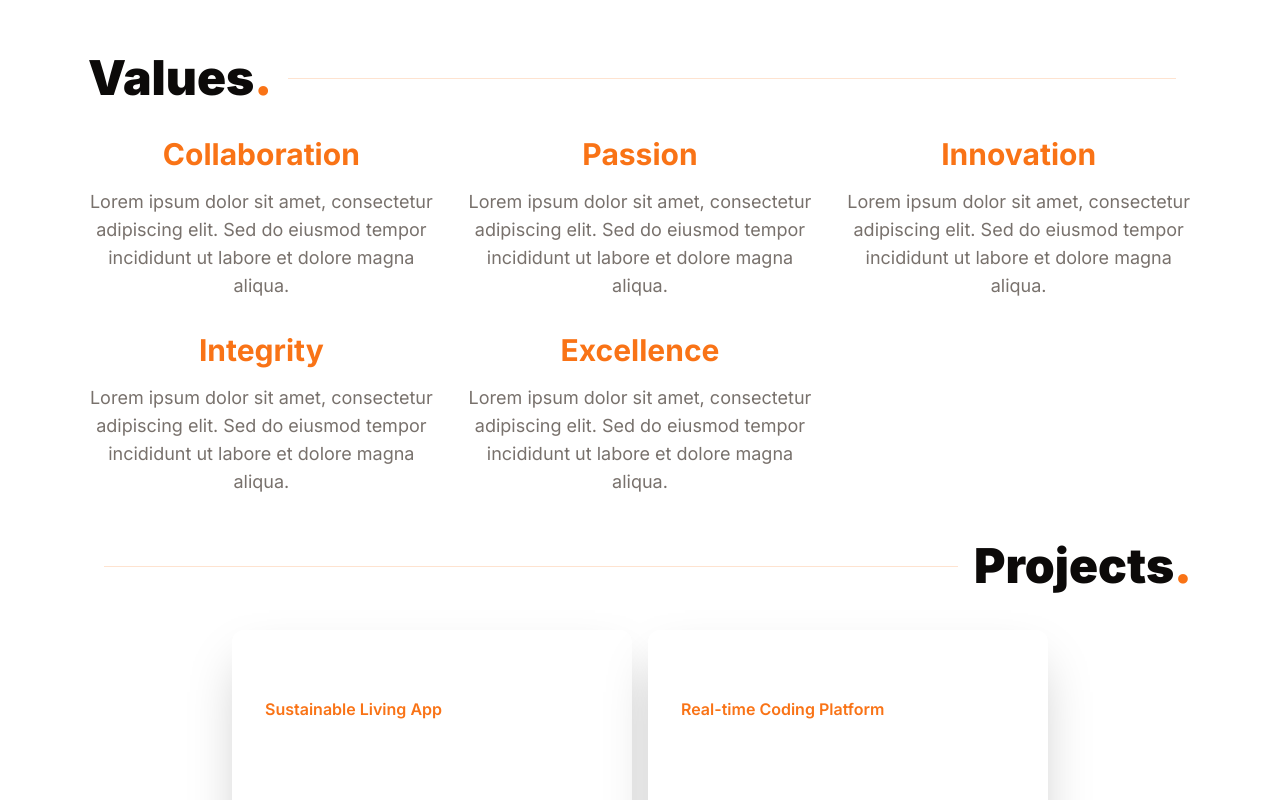
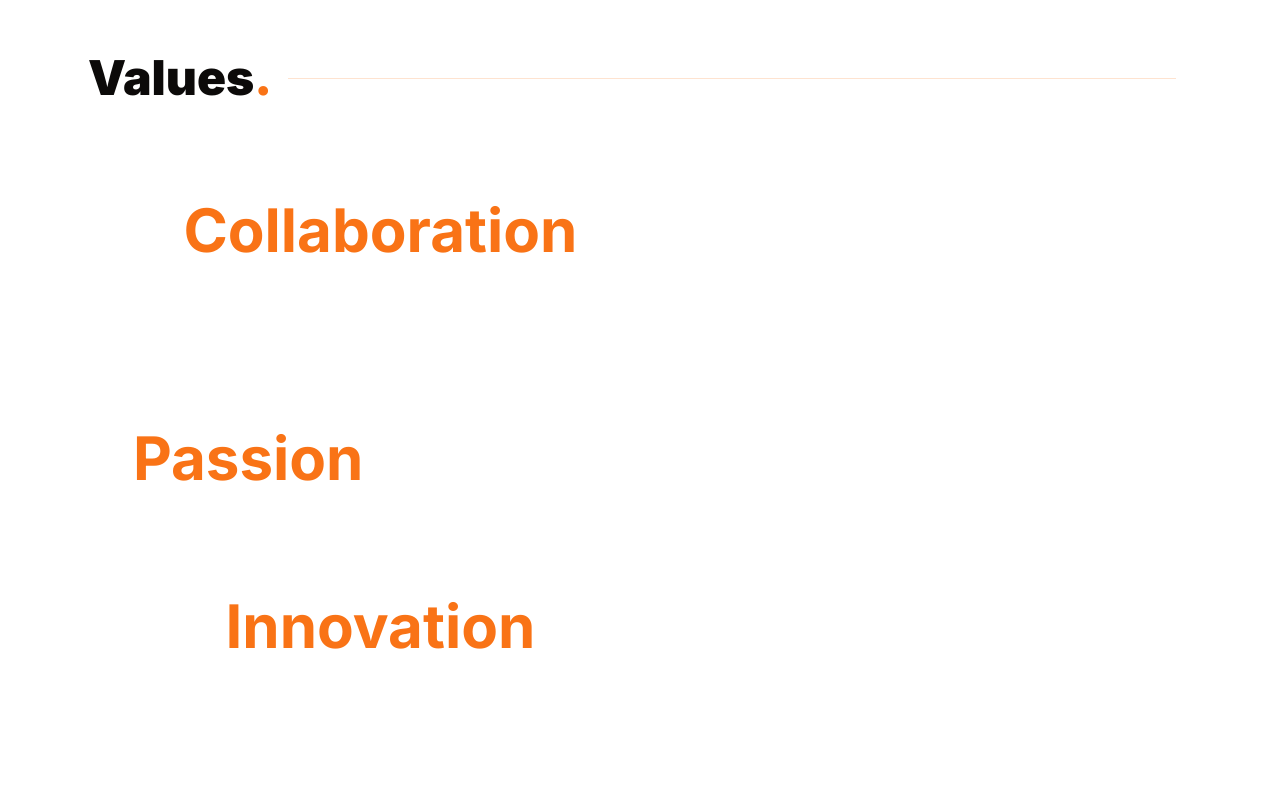
Before and after one commit to stevef24/website-v6, a Next.js app: page / in a window 1280 px wide. Shown: the part 2260-3060 px from the top of the page. Built offline with nearby package versions, Linux system fonts and the light colour scheme.

Commit message:
refactor: Update CSS gradients, remove unused components, and update styling

```diff
--- a/components/pages/Values.tsx
+++ b/components/pages/Values.tsx
@@ -1,7 +1,6 @@
 import React from "react";
-import SectionHeader from "../ui/SectionHeader";
 import BlurFade from "../ui/Blur";
-import { Typography } from "../ui/Typography";
+import { Typography, Variant } from "../ui/Typography";
 
 const values = [
 	"Collaboration",
@@ -13,22 +12,19 @@ const values = [
 
 const Values = () => {
 	return (
-		<section>
-			<BlurFade inView>
-				<div className="grid grid-cols-1 md:grid-cols-2 lg:grid-cols-3 gap-8">
-					{values.map((value, index) => (
-						<div key={index} className="text-center">
-							<Typography variant="h2" className="text-4xl mb-4 text-primary">
-								{value}
+		<section className="container mx-auto px-4 py-16">
+			<div className="flex flex-col space-y-12 text-center">
+				{values.map((value, index) => (
+					<div key={index}>
+						<BlurFade inView>
+							<Typography variant={Variant.h2} className="font-bold text-white">
+								<span className="text-orange-500">{value}</span> in Action:
+								Driving Success Through Our Core Principles
 							</Typography>
-							<Typography variant="body" className="text-muted-foreground">
-								Lorem ipsum dolor sit amet, consectetur adipiscing elit. Sed do
-								eiusmod tempor incididunt ut labore et dolore magna aliqua.
-							</Typography>
-						</div>
-					))}
-				</div>
-			</BlurFade>
+						</BlurFade>
+					</div>
+				))}
+			</div>
 		</section>
 	);
 };
--- a/components/ui/Typography.tsx
+++ b/components/ui/Typography.tsx
@@ -1,6 +1,6 @@
 import React, { ElementType } from "react";
 
-enum Variant {
+export enum Variant {
 	h1 = "h1",
 	h2 = "h2",
 	h3 = "h3",
@@ -30,14 +30,14 @@ const tags: Record<Variant, ElementType> = {
 };
 
 const sizes: Record<Variant, string> = {
-	h1: "text-5xl font-bold sm:text-4xl",
-	h2: "text-4xl font-bold sm:text-3xl",
-	h3: "text-3xl font-bold sm:text-2xl",
-	h4: "text-2xl font-bold sm:text-1xl",
-	h5: "text-xl font-bold sm:text-lg",
-	body: "text-lg sm:text-md",
-	"body-small": "text-md sm:text-sm",
-	small: "text-sm sm:text-xs",
+	h1: "text-7xl font-bold max-sm:text-4xl",
+	h2: "text-6xl font-bold max-sm:text-3xl",
+	h3: "text-3xl font-bold max-sm:text-2xl",
+	h4: "text-2xl font-bold max-sm:text-1xl",
+	h5: "text-xl font-bold max-sm:text-lg",
+	body: "text-lg max-sm:text-md",
+	"body-small": "text-md max-sm:text-sm",
+	small: "text-sm max-sm:text-xs",
 };
 
 export const Typography = ({ variant, children, className, as }: Props) => {
```
Also changed, not shown: content/blog/nextjs-lintin.mdx (indentation only).
